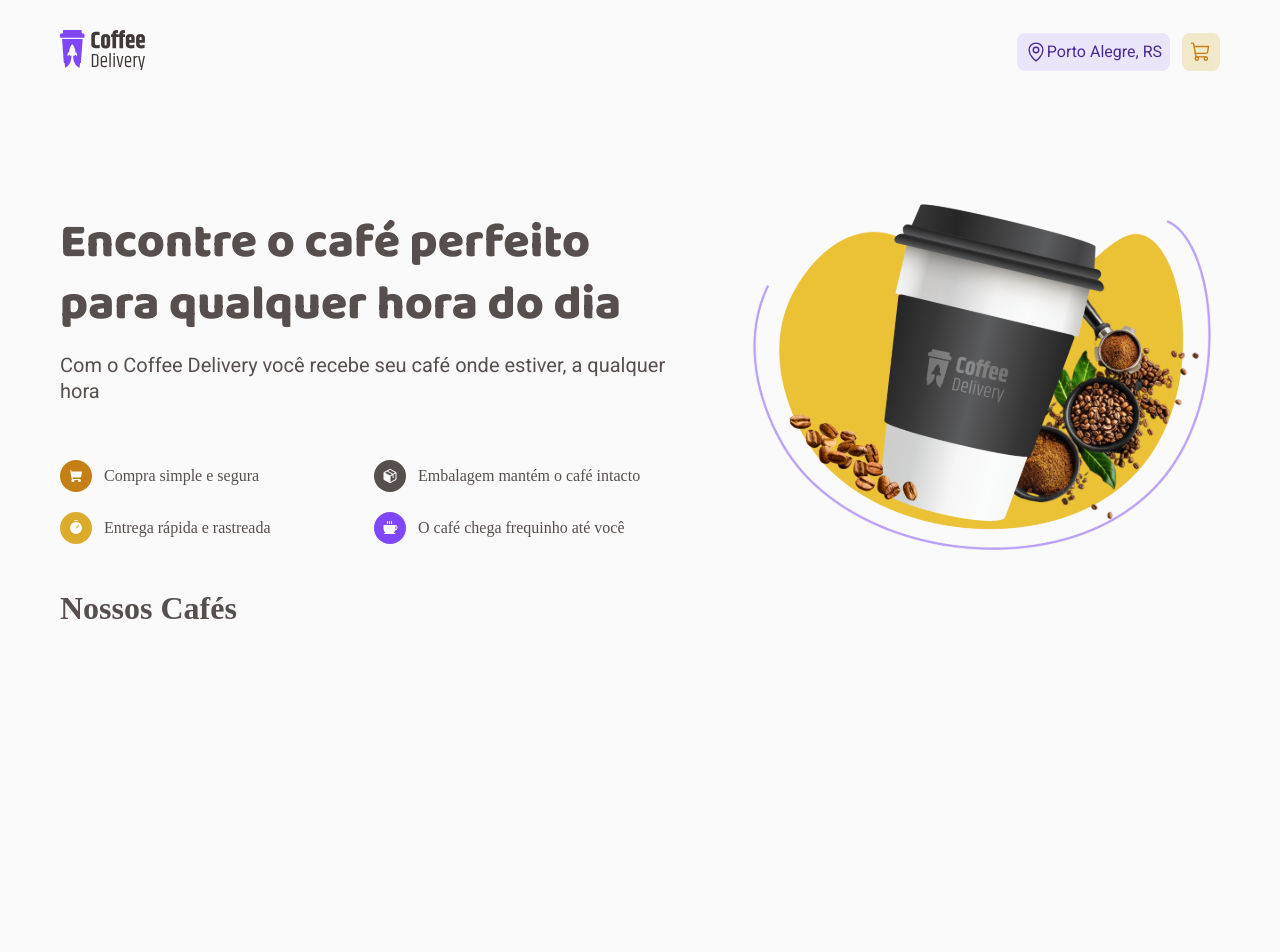
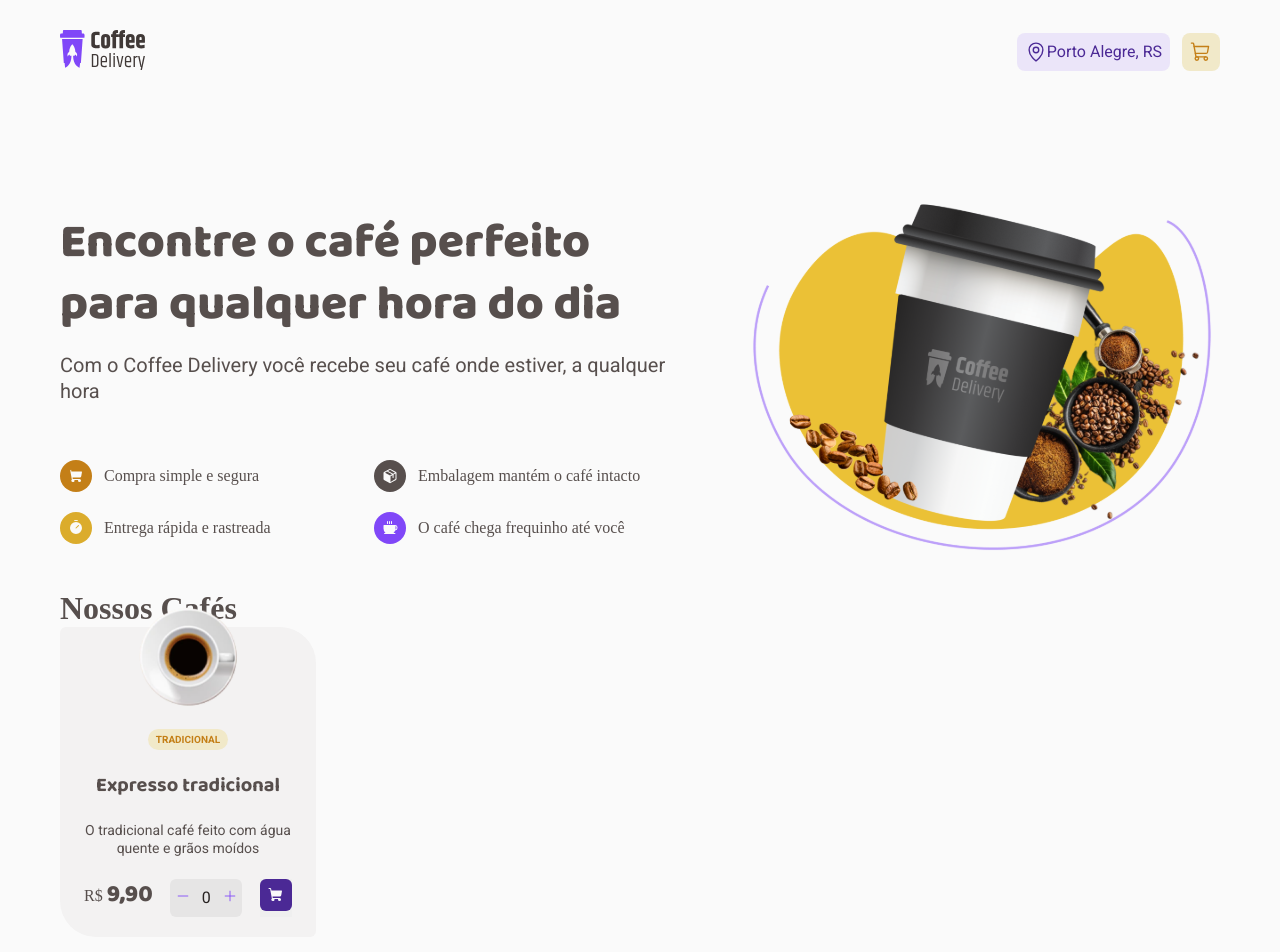
Before and after one commit to degui1/coffee-delivery, a React (Vite) app: page / in a window 1280 px wide. Shown: the top 952 px of the page. Before the commit the page ends 800 px from the top, so only its background shows below. Built offline with nearby package versions, Linux system fonts and the light colour scheme.

Commit message:
card component

```diff
--- a/src/pages/Home/index.tsx
+++ b/src/pages/Home/index.tsx
@@ -1,12 +1,47 @@
+import { Minus, Plus, ShoppingCart } from 'phosphor-react'
 import { Feed } from './components/Feed'
-import { HomeContainer, Menu } from './styles'
+import { BuySection, Card, Counter, HomeContainer, Menu } from './styles'
+
+import Expresso from '../../assets/coffees/Expresso.svg'
+import { useTheme } from 'styled-components'
 
 export function Home() {
+  const theme = useTheme()
+
   return (
     <HomeContainer>
       <Feed />
       <Menu>
         <h1>Nossos Cafés</h1>
+        <Card>
+          <img src={Expresso} alt="" />
+          <span className="pill">Tradicional</span>
+          <h3>Expresso tradicional</h3>
+          <p>O tradicional café feito com água quente e grãos moídos</p>
+
+          <BuySection>
+            <span>
+              R$ <span className="cardPrice">9,90</span>
+            </span>
+            <Counter>
+              <span>
+                <Minus size={14} color={theme.purple} />
+              </span>
+              <span className="counterNumber">0</span>
+              <span>
+                <Plus size={14} color={theme.purple} />
+              </span>
+            </Counter>
+            <button>
+              <ShoppingCart
+                size={32}
+                weight="fill"
+                color={theme.background}
+                style={{ backgroundColor: theme['purple-dark'] }}
+              />
+            </button>
+          </BuySection>
+        </Card>
       </Menu>
     </HomeContainer>
   )
--- a/src/pages/Home/styles.ts
+++ b/src/pages/Home/styles.ts
@@ -1,4 +1,5 @@
 import styled from 'styled-components'
+import { mixins } from '../../styles/mixins'
 
 export const HomeContainer = styled.main`
   display: flex;
@@ -12,3 +13,83 @@ export const HomeContainer = styled.main`
 export const Menu = styled.div`
   padding: 2rem 0;
 `
+
+export const Card = styled.div`
+  display: flex;
+  flex-direction: column;
+
+  background-color: ${(props) => props.theme['base-card']};
+  border-radius: 6px 36px;
+  height: 310px;
+  width: 256px;
+
+  padding: 20px 24px;
+
+  justify-content: space-between;
+  align-items: center;
+
+  text-align: center;
+
+  .pill {
+    background-color: ${(props) => props.theme['yellow-light']};
+    ${mixins.fonts.tag}
+    text-transform: uppercase;
+    color: ${(props) => props.theme['yellow-dark']};
+    padding: 4px 2px;
+    border-radius: 100px;
+    text-align: center;
+    width: 80px;
+  }
+
+  h3 {
+    ${mixins.fonts.titleS}
+  }
+
+  p {
+    ${mixins.fonts.textS}
+  }
+
+  img {
+    width: 100px;
+    margin-top: calc(0px - 2rem - 8px);
+  }
+`
+
+export const BuySection = styled.div`
+  display: flex;
+  flex-direction: row;
+  width: 100%;
+
+  justify-content: space-between;
+
+  .cardPrice {
+    ${mixins.fonts.titleM}
+  }
+
+  button {
+    border: none;
+
+    svg {
+      padding: 8px;
+      border-radius: 6px;
+    }
+  }
+`
+
+export const Counter = styled.div`
+  display: flex;
+  flex-direction: row;
+
+  justify-content: space-around;
+  align-items: center;
+
+  background-color: ${(props) => props.theme['base-button']};
+
+  width: 4.5rem;
+  border-radius: 6px;
+
+  .counterNumber {
+    ${mixins.fonts.textM}
+    color: ${(props) => props.theme['base-title']};
+  }
+`
```
Also changed, not shown: src/assets/coffees/Expresso.svg (added).
